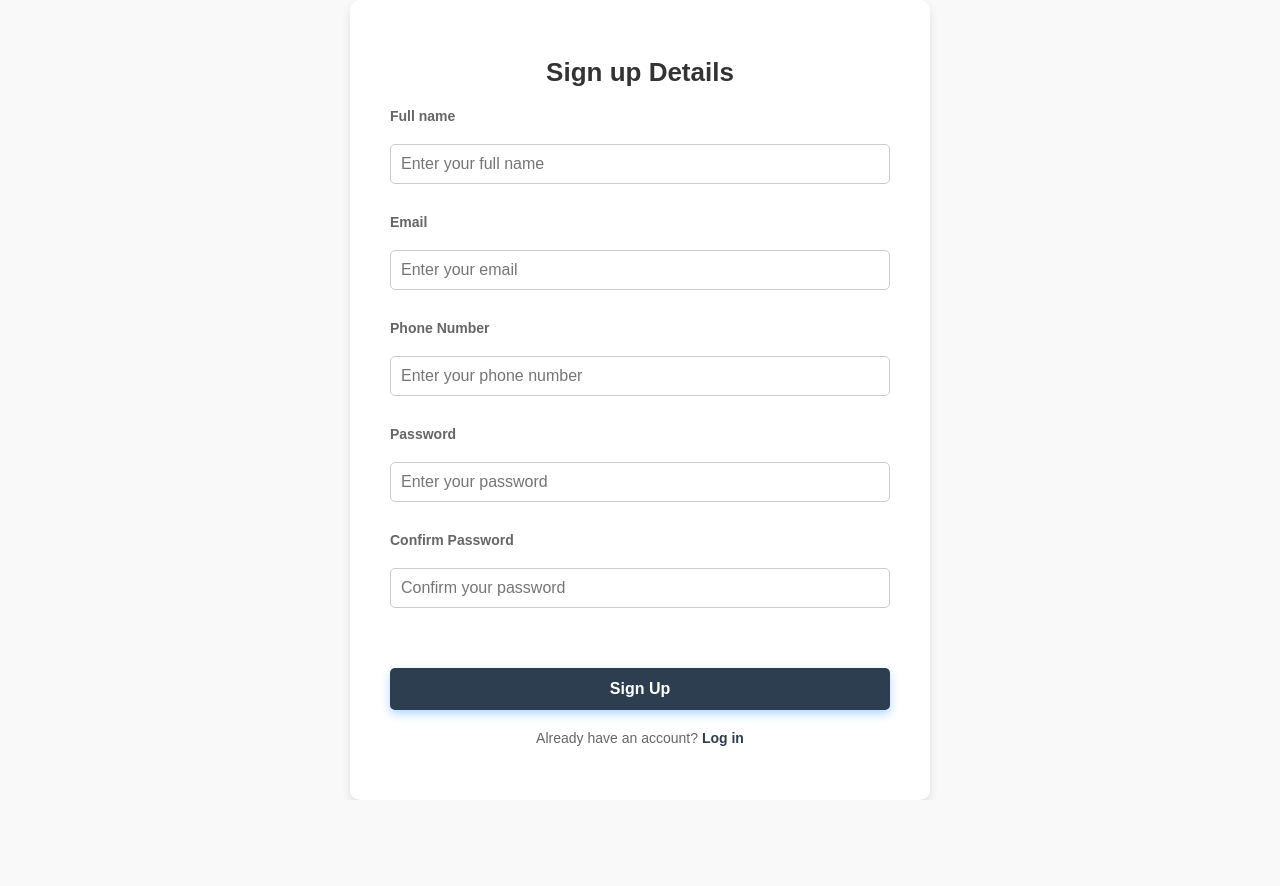
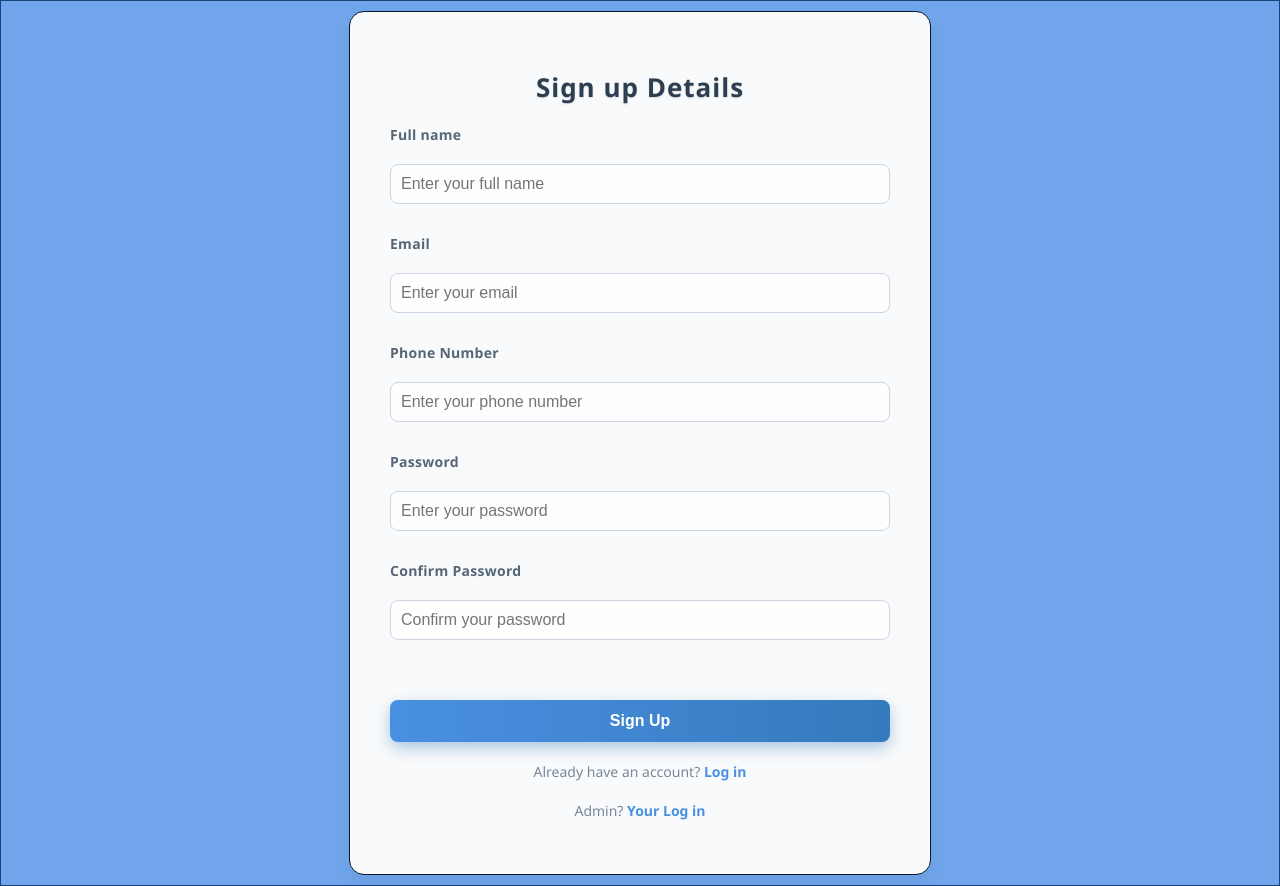
Before and after one commit to oopsinfosolutions/Symbiosis-order-management, a React (Create React App) app in the folder frontend/: page / in a window 1280 px wide. Before the commit the page ends 800 px from the top, so only its background shows below. Built offline with nearby package versions, Linux system fonts and the light colour scheme.

Commit message:
updated css

```diff
--- a/frontend/src/components/Login.css
+++ b/frontend/src/components/Login.css
@@ -13,8 +13,9 @@ body {
     align-items: center;
     justify-content: center;
     padding: 10px;
-    background-color: #fff;
+    background-color: #71a6ec;
     box-shadow: 0 4px 6px rgba(0, 0, 0, 0.1);
+    border: 1px solid #194379;
 }
 
 .login-illustration {
@@ -47,6 +48,9 @@ body {
     display: flex;
     flex-direction: column;
     justify-content: center;
+    border: 1px solid #194379;
+    border-radius: 15px;
+    background-color: #fff;
 }
 
 .login-form h1 {
--- a/frontend/src/components/OrderProcessForm.js
+++ b/frontend/src/components/OrderProcessForm.js
@@ -52,6 +52,7 @@ const OrderProcessForm = () => {
   const handleFileChange = (e) => {
     setArtworkFile(e.target.files[0]);
   };
+
 
   useEffect(() => {
     const fetchBrands = async () => {
@@ -205,6 +206,8 @@ const OrderProcessForm = () => {
   const prevStep = () => {
     if (currentStep > 1) setCurrentStep((prev) => prev - 1);
   };
+
+
 
   const handleSubmit = async () => {
     try {
@@ -385,6 +388,12 @@ const OrderProcessForm = () => {
       <Header />
       <div className="form-container">
         <div className="progress-bar">
+  <div
+    className="progress-line"
+    style={{
+      width: `${(currentStep - 1) / (steps.length - 1) * 100}%`,
+    }}
+  ></div>
   {steps.map((_, index) => (
     <div
       key={index}
@@ -396,13 +405,19 @@ const OrderProcessForm = () => {
   ))}
 </div>
 
+
         <div className="form-content">
           <div className="form-step active">
             <h2>{steps[currentStep - 1].title}</h2>
             {steps[currentStep - 1].content}
           </div>
           <div className="form-navigation">
-            {currentStep > 1 && <button onClick={prevStep}>Previous</button>}
+  <button
+    onClick={prevStep}
+    disabled={currentStep === 1}
+  >
+    Previous
+  </button>
   {currentStep < steps.length && (
     <button onClick={nextStep}>Next</button>
   )}
@@ -410,6 +425,7 @@ const OrderProcessForm = () => {
     <button onClick={handleSubmit}>Submit</button>
   )}
 </div>
+
         </div>
       </div>
     </>
--- a/frontend/src/components/Signup.css
+++ b/frontend/src/components/Signup.css
@@ -2,8 +2,9 @@
 
 body {
     margin: 0;
-    font-family: Arial, sans-serif;
-    background-color: #f9f9f9;
+    font-family: 'Segoe UI', Tahoma, Geneva, Verdana, sans-serif;
+    background: #096ccf;
+    color: #444;
 }
 
 .signup-container {
@@ -13,24 +14,34 @@ body {
     justify-content: center;
     min-height: 100vh;
     padding: 20px;
-    background-color: #fff;
-    box-shadow: 0 4px 6px rgba(0, 0, 0, 0.1);
+    background: #096ccf;
+    box-shadow: 0 8px 20px rgba(0, 0, 0, 0.07);
+    border-radius: 12px;
+    transition: box-shadow 0.3s ease;
+}
+
+.signup-container:hover {
+    box-shadow: 0 12px 30px rgba(0, 0, 0, 0.12);
 }
 
 .signup-form2 {
-    background-color: #fff;
+    background: linear-gradient(145deg, #f9fafb, #f9fafb);
     padding: 40px;
-    border-radius: 10px;
-    box-shadow: 0 4px 10px rgba(0, 0, 0, 0.1);
+    border-radius: 15px;
+    box-shadow: 0 10px 25px rgba(0, 0, 0, 0.06);
     max-width: 500px;
     width: 100%;
     text-align: center;
+    border: 1px solid #071931;
 }
 
 .signup-form2 h1 {
     font-size: 26px;
     margin-bottom: 20px;
-    color: #333;
+    color: #2c3e50;
+    font-weight: 700;
+    letter-spacing: 1px;
+    text-shadow: 0 1px 2px rgba(44, 62, 80, 0.15);
 }
 
 form {
@@ -41,10 +52,11 @@ form {
 
 label {
     font-size: 14px;
-    font-weight: bold;
+    font-weight: 600;
     margin-bottom: 5px;
     text-align: left;
-    color: #666;
+    color: #556677;
+    letter-spacing: 0.02em;
 }
 
 input[type="text"],
@@ -53,10 +65,14 @@ input[type="tel"],
 input[type="password"] {
     padding: 10px;
     font-size: 16px;
-    border: 1px solid #ccc;
-    border-radius: 5px;
+    border: 1.5px solid #cbd5e1;
+    border-radius: 8px;
     width: 100%;
     box-sizing: border-box;
+    background: #fefefe;
+    color: #2c3e50;
+    transition: border-color 0.3s ease, box-shadow 0.3s ease;
+    font-weight: 500;
 }
 
 input[type="text"]:focus,
@@ -64,29 +80,29 @@ input[type="email"]:focus,
 input[type="tel"]:focus,
 input[type="password"]:focus {
     outline: none;
-    border-color: #2c3e50;
-    box-shadow: 0 0 5px rgba(44, 62, 80, 0.3);
+    border-color: #193c64;
+    box-shadow: 0 0 8px rgba(74, 144, 226, 0.4);
+    background-color: #fff;
 }
 
 .btn {
     padding: 12px;
     font-size: 16px;
     border: none;
-    border-radius: 5px;
+    border-radius: 8px;
     cursor: pointer;
     width: 100%;
-    transition: background-color 0.3s ease, transform 0.2s ease;
-}
-
-.btn.primary {
-    background-color: #2c3e50;
+    transition: background-color 0.3s ease, transform 0.2s ease, box-shadow 0.3s ease;
+    font-weight: 700;
+    background: linear-gradient(90deg, #4a90e2 0%, #357ABD 100%);
     color: #fff;
-    font-weight: bold;
+    box-shadow: 0 6px 15px rgba(53, 122, 189, 0.4);
 }
 
 .btn.primary:hover {
-    background-color: #34495e;
-    transform: scale(1.02);
+    background: linear-gradient(90deg, #357abd 0%, #2a5f9f 100%);
+    box-shadow: 0 8px 22px rgba(42, 95, 159, 0.6);
+    transform: scale(1.03);
 }
 
 .login-link {
@@ -95,16 +111,18 @@ input[type="password"]:focus {
 
 .login-link p {
     font-size: 14px;
-    color: #666;
+    color: #778899;
 }
 
 .login-link a {
-    color: #2c3e50;
+    color: #4a90e2;
     text-decoration: none;
-    font-weight: bold;
+    font-weight: 600;
+    transition: color 0.3s ease;
 }
 
 .login-link a:hover {
+    color: #2a5f9f;
     text-decoration: underline;
 }
 
--- a/frontend/src/components/Signup.js
+++ b/frontend/src/components/Signup.js
@@ -69,7 +69,7 @@ function Signup() {
   };
 
   return (
-    <center>
+      <div className="login-container">
       <div className="signup-form2">
         <h1>Sign up Details</h1>
         <form id="signupForm2" onSubmit={handleSignup}>
@@ -125,8 +125,13 @@ function Signup() {
             Already have an account? <a href="/Login">Log in</a>
           </p>
         </div>
+        <div className="login-link">
+          <p>
+            Admin? <a href="/AdminLogin">Your Log in</a>
+          </p>
+        </div>
       </div>
-    </center>
+      </div>
   );
 }
 
--- a/frontend/src/styles/OrderProcessForm.css
+++ b/frontend/src/styles/OrderProcessForm.css
@@ -46,7 +46,6 @@ body {
     transition: width 0.4s ease;
 }
 
-
 .step {
     width: 40px;
     height: 40px;
@@ -79,7 +78,6 @@ body {
 .form-content {
     position: relative;
 }
-
 
 .form-step {
     display: none;
@@ -140,5 +138,5 @@ button[type="submit"] {
 }
 
 button[type="submit"]:hover:not(:disabled) {
-     background-color: #218838;
+    background-color: #218838;
 }
--- a/frontend/src/styles/ViewOrders.css
+++ b/frontend/src/styles/ViewOrders.css
@@ -1,5 +1,6 @@
 .orders-container {
     padding: 20px;
+    background-color: aliceblue;
 }
 
 .orders-table {
```
Also changed, not shown: 1 other file (tests, documents, lock files or other folders). Lines whose indentation alone changed are shown as unchanged.
